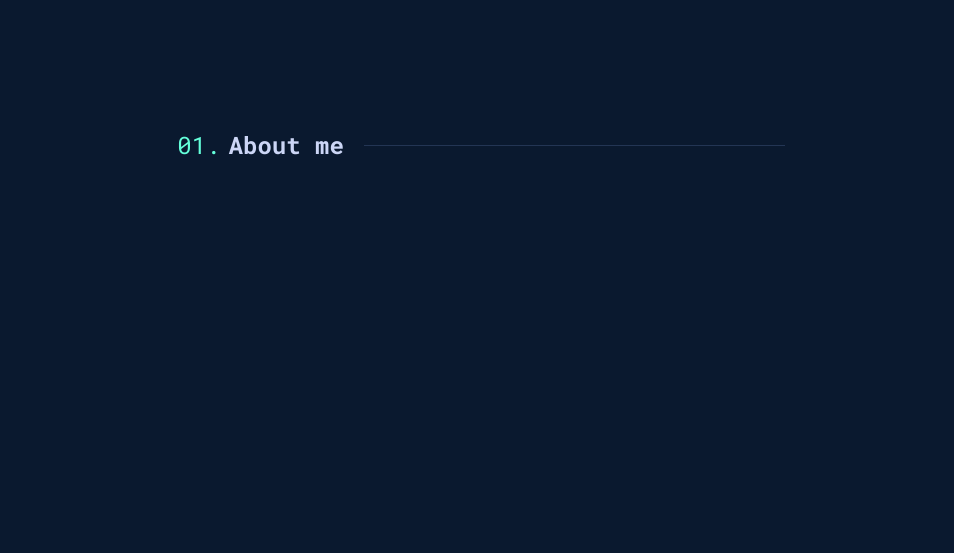
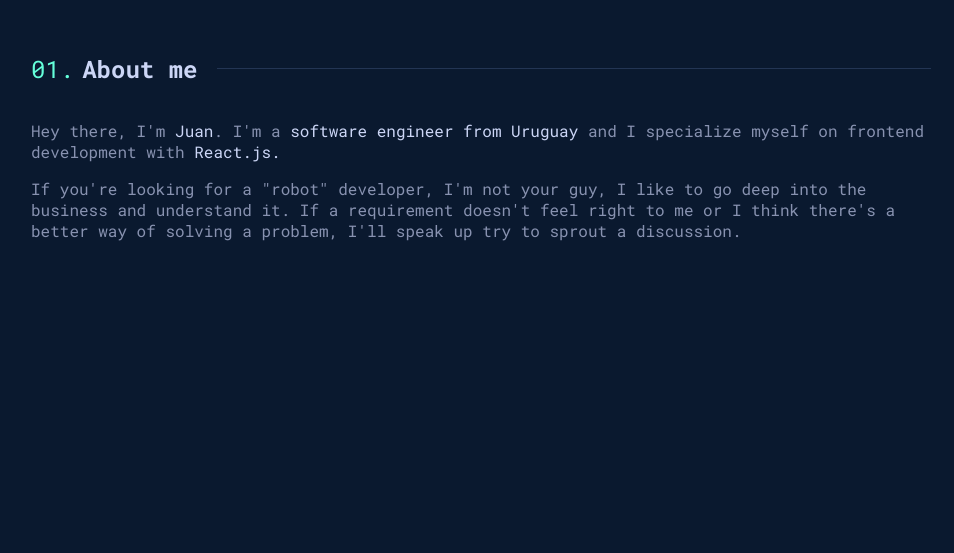
Before and after one commit to JRebella/portfolio, a Next.js app: page / in a window 1280 px wide. Shown: the part 1055-1608 px from the top of the page, without its empty margins (159-1113 px from the left). Built offline with nearby package versions, Linux system fonts and the light colour scheme.

Commit message:
feat: basic about section WIP

```diff
--- /dev/null
+++ b/pageComponents/home/about.module.scss
@@ -0,0 +1,3 @@
+.container {
+  max-width: 900px;
+}
--- a/pageComponents/home/aboutSection.tsx
+++ b/pageComponents/home/aboutSection.tsx
@@ -1,13 +1,27 @@
-import Image from "next/image";
 import { ComponentProps, FunctionComponent } from "react";
 
-const AboutSection: FunctionComponent<ComponentProps<"section">> = ({
-  className,
-  ...props
-}) => {
+import styles from "./about.module.scss";
+
+const AboutSection: FunctionComponent<ComponentProps<"section">> = () => {
   return (
-    <section>
+    <section className={styles.container}>
       <h2>About me</h2>
+
+      <div>
+        <p>
+          Hey there, I'm <span className="text-accent">Juan</span>. I'm a{" "}
+          <span className="text-accent">software engineer from Uruguay</span>{" "}
+          and I specialize myself on frontend development with{" "}
+          <span className="text-accent">React.js.</span>
+        </p>
+
+        <p>
+          If you're looking for a "robot" developer, I'm not your guy, I like to
+          go deep into the business and understand it. If a requirement doesn't
+          feel right to me or I think there's a better way of solving a problem,
+          I'll speak up try to sprout a discussion.
+        </p>
+      </div>
     </section>
   );
 };
--- a/pages/home.module.scss
+++ b/pages/home.module.scss
@@ -1,4 +1,4 @@
-.container {
+.main {
   display: flex;
   flex-direction: column;
   align-items: center;
--- a/pages/index.tsx
+++ b/pages/index.tsx
@@ -12,7 +12,7 @@ import AboutSection from "../pageComponents/home/aboutSection";
 
 const Home: NextPage = () => {
   return (
-    <div className={styles.container}>
+    <>
       <Head>
         <title>Juan Rebella | Software Engineer</title>
         <meta
@@ -23,7 +23,7 @@ const Home: NextPage = () => {
       </Head>
 
       <main className={styles.main}>
-        <section className={styles.section}>
+        <section>
           <div className={styles["named-avatar"]}>
             <div className={styles.avatar}>
               <Image
@@ -65,7 +65,7 @@ const Home: NextPage = () => {
           <h2>Experience @TODO</h2>
         </section>
       </main>
-    </div>
+    </>
   );
 };
 
--- a/styles/globals.scss
+++ b/styles/globals.scss
@@ -49,3 +49,7 @@ body {
     font-size: 46px;
   }
 }
+
+.text-accent {
+  color: var(--ds-text-accent);
+}
```
